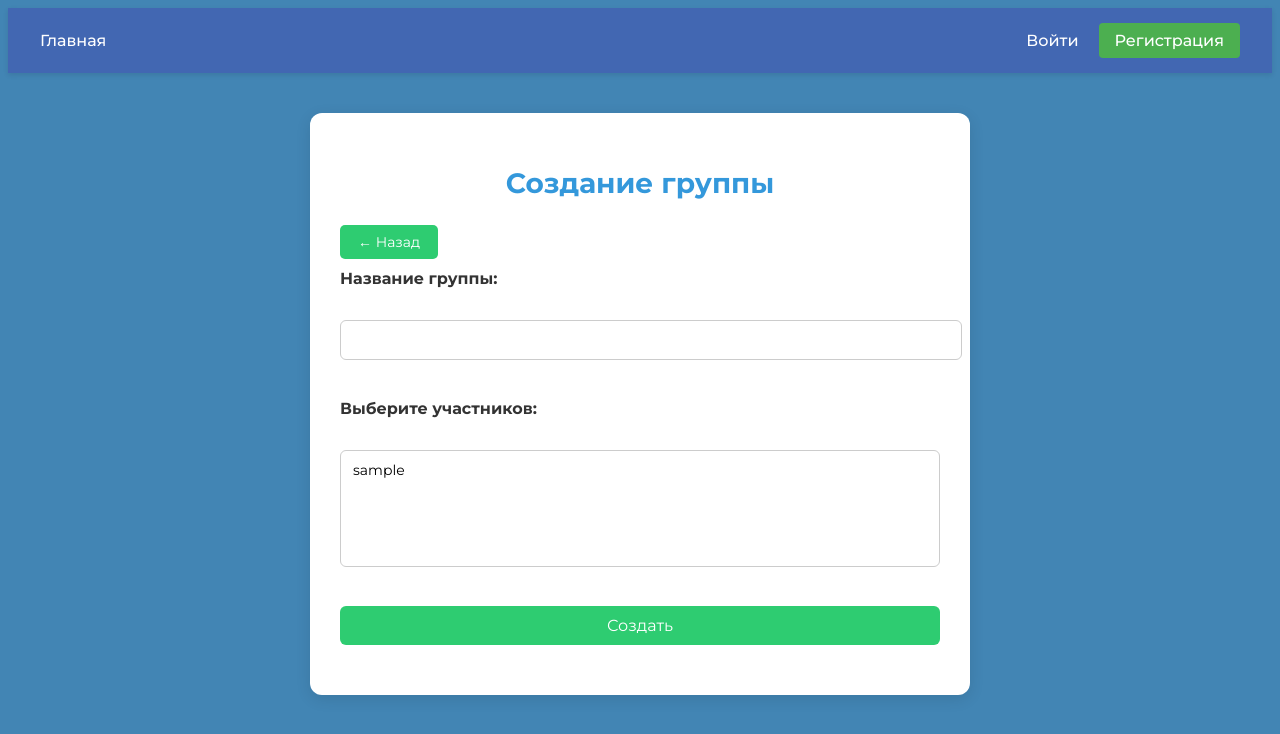
After one commit to nstude/Meetly, a Django app: page /page/groups/create/ in a window 1280 px wide. The commit adds this page. Shown: the top 734 px of the page. Run offline with Django 5.2, Linux system fonts and the light colour scheme; a user stored in the database is signed in; tables that the repository leaves empty hold one stand-in row (values such as "Sample post").

Commit message:
Создание групп, правка с отображением групп

```diff
--- a/source/api/templates/auth/register.html
+++ b/source/api/templates/auth/register.html
@@ -111,7 +111,7 @@
         })
         .then(data => {
             alert(data.message || 'Успешно зарегистрировано!');
-            window.location.href = '/';  // перенаправить при необходимости
+            window.location.href = "{% url 'login_page' %}";
         })
         .catch(error => {
             alert('Ошибка: ' + (error.error || 'Неизвестная ошибка'));
--- /dev/null
+++ b/source/api/templates/groups/create.html
@@ -0,0 +1,130 @@
+{% extends "base.html" %}
+{% load static %}
+
+{% block content %}
+
+<style>
+    .group-create-container {
+        max-width: 600px;
+        margin: 40px auto;
+        background-color: #ffffff;
+        padding: 30px;
+        border-radius: 12px;
+        box-shadow: 0 4px 15px rgba(0, 0, 0, 0.1);
+    }
+
+    .group-create-container h2 {
+        color: #3498db;
+        font-size: 28px;
+        text-align: center;
+        margin-bottom: 25px;
+    }
+
+    .group-create-container label {
+        font-weight: bold;
+        display: block;
+        margin-bottom: 5px;
+        color: #333;
+    }
+
+    .group-create-container input[type="text"],
+    .group-create-container select {
+        width: 100%;
+        padding: 10px;
+        margin-bottom: 20px;
+        border: 1px solid #ccc;
+        border-radius: 6px;
+        font-size: 14px;
+    }
+
+    .group-create-container select {
+        height: auto;
+    }
+
+    .group-create-container button[type="submit"] {
+        background-color: #2ecc71;
+        color: white;
+        font-size: 16px;
+        padding: 10px 20px;
+        border: none;
+        border-radius: 6px;
+        cursor: pointer;
+        transition: background-color 0.3s ease;
+        display: block;
+        width: 100%;
+    }
+
+    .group-create-container button[type="submit"]:hover {
+        background-color: rgb(30, 124, 69);
+    }
+
+    #response {
+        text-align: center;
+        margin-top: 15px;
+        font-weight: bold;
+    }
+</style>
+
+
+<div class="group-create-container">
+    <h2>Создание группы</h2>
+
+    <form id="group-create-form">
+        <button onclick="history.back()" class="btn-back">
+            ← Назад
+        </button>
+
+        <label for="name">Название группы:</label><br>
+        <input type="text" id="name" name="name" required><br><br>
+
+        <label for="members">Выберите участников:</label><br>
+        <select id="members" name="members" multiple size="5">
+            {% for friend in friends %}
+                <option value="{{ friend.user.id }}">{{ friend.user.username }}</option>
+            {% endfor %}
+        </select><br><br>
+
+        <button type="submit">Создать</button>
+    </form>
+
+    <div id="response" style="margin-top: 20px;"></div>
+</div>
+
+<script>
+document.addEventListener('DOMContentLoaded', function() {
+    const form = document.getElementById('group-create-form');
+    form.addEventListener('submit', async function(e) {
+        e.preventDefault();
+
+        const name = document.getElementById('name').value;
+        const membersSelect = document.getElementById('members');
+        const selectedMembers = Array.from(membersSelect.selectedOptions).map(option => option.value);
+
+        const accessToken = localStorage.getItem('access');
+
+        const response = await fetch("{% url 'group-create' %}", {
+            method: 'POST',
+            headers: {
+                'Authorization': 'Bearer ' + accessToken,
+                'Content-Type': 'application/json',
+                'X-CSRFToken': '{{ csrf_token }}'
+            },
+            body: JSON.stringify({
+                name: name,
+                members: selectedMembers
+            })
+        });
+
+        const result = await response.json();
+        const responseDiv = document.getElementById('response');
+
+        if (response.ok) {
+            responseDiv.innerHTML = '<span style="color: green;">Группа успешно создана!</span>';
+        } else {
+            responseDiv.innerHTML = `<span style="color: red;">Ошибка: ${JSON.stringify(result)}</span>`;
+        }
+    });
+});
+</script>
+
+{% endblock %}
--- a/source/api/urls/pages.py
+++ b/source/api/urls/pages.py
@@ -14,6 +14,7 @@ from source.api.views.pages import (
 )
 from source.api.views.pages import (
     groups_list,
+    groups_create,
     group_detail,
     send_message,
     leave_group
@@ -31,6 +32,7 @@ urlpatterns = [
     path('profiles/<int:profile_id>/', profile_page, name='profile_page'),
 
     path('groups/', groups_list, name='groups_list'),
+    path('groups/create/', groups_create, name='groups_create'),
     path('groups/<int:group_id>/', group_detail, name='group_detail'),
     path('groups/<int:group_id>/send/', send_message, name='send_message'),
     path('groups/<int:group_id>/leave/', leave_group, name='leave_group'),
--- a/source/api/views/pages.py
+++ b/source/api/views/pages.py
@@ -49,8 +49,15 @@ def profile_page(request, profile_id):
 # ---------------- Группа ----------------
 @login_required
 def groups_list(request):
-    groups = Group.objects.filter(members=request.user)
+    groups = Group.objects.filter(
+        Q(members=request.user) | Q(author=request.user)
+    ).distinct()
     return render(request, 'groups/list.html', {'groups': groups})
+
+@login_required
+def groups_create(request):
+    friends = request.user.profile.friends.all()
+    return render(request, 'groups/create.html', {'friends': friends})
 
 @login_required
 def group_detail(request, group_id):
```
Also changed, not shown: source/api/templates/groups/list.html (+32 -3 lines).
